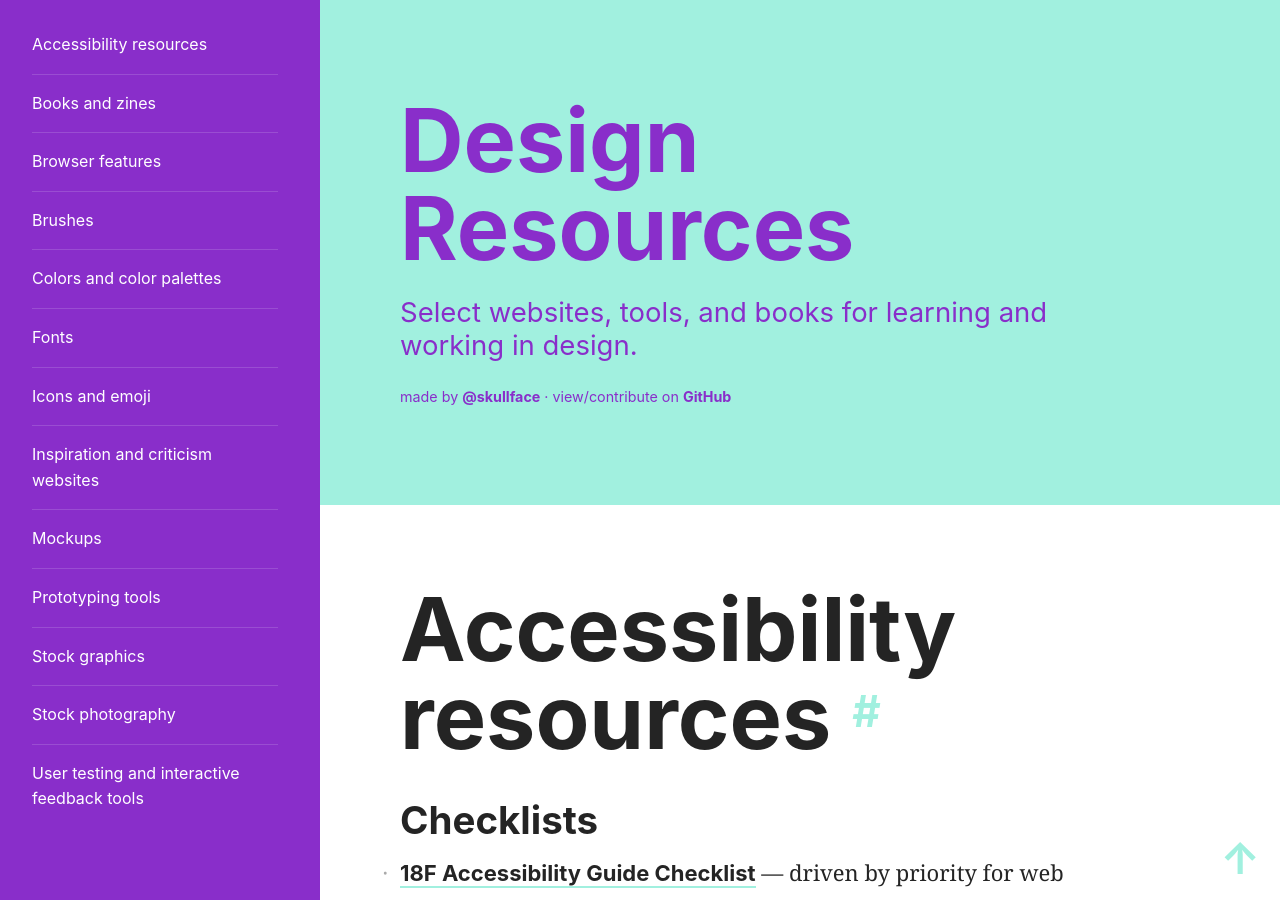
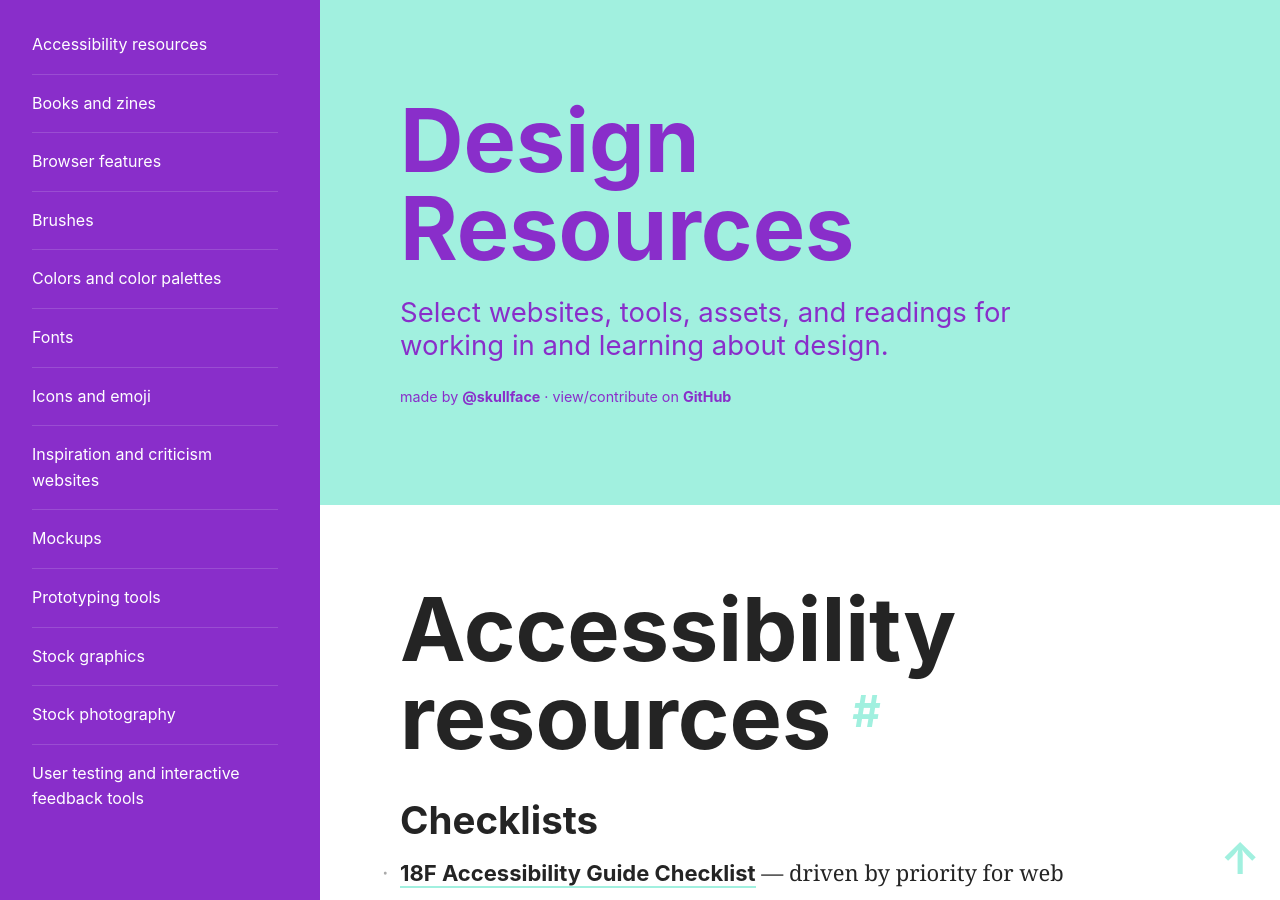
Before and after one commit to skullface/design-resources, a Jekyll site: the page built from index.html, in a window 1280 px wide and 900 px high. Built offline with Jekyll 4.4.1, drawn with Linux system fonts in a browser that asks for light colours; nearby versions of some CDN libraries.

Commit message:
config & readme stuff

```diff
--- a/_config.yml
+++ b/_config.yml
@@ -1,6 +1,6 @@
 # Site settings
 title: Design Resources
-description: "Select websites, tools, and books for learning and working in design."
+description: "Select websites, tools, assets, and readings for working in and learning about design."
 author: Jessica Paoli
 locale: en-US
 
@@ -17,7 +17,7 @@ exclude:
   - package.json
   - README.md
 
-# Start a collection so we don't require dates in "_posts"
+# Content grouping
 collections:
   resources:
     output: true
--- a/_layouts/default.html
+++ b/_layouts/default.html
@@ -9,7 +9,7 @@
       <nav class="site__nav">
         <ul>
           {% for resource in site.resources %}
-            <li><a href="#{{ resource.slug }}">{{ resource.title }}</a></li>
+            <li><a href="/#{{ resource.slug }}">{{ resource.title }}</a></li>
           {% endfor %}
         </ul>
       </nav>
@@ -19,7 +19,7 @@
 
       <header class="site__header" id="📐">
         <h1 class="site__title">{{ site.title }}</h1>
-        <p class="lede">Select websites, tools, and books for learning and working in design.</p>
+        <p class="lede">{{ site.description }}</p>
         <p class="credit">made by <a href="http://twitter.com/skullface">@skullface</a> &middot; view/contribute on <a href="http://github.com/skullface/design-resources">GitHub</a></p>
       </header>
 
```
Also changed, not shown: README.md.
